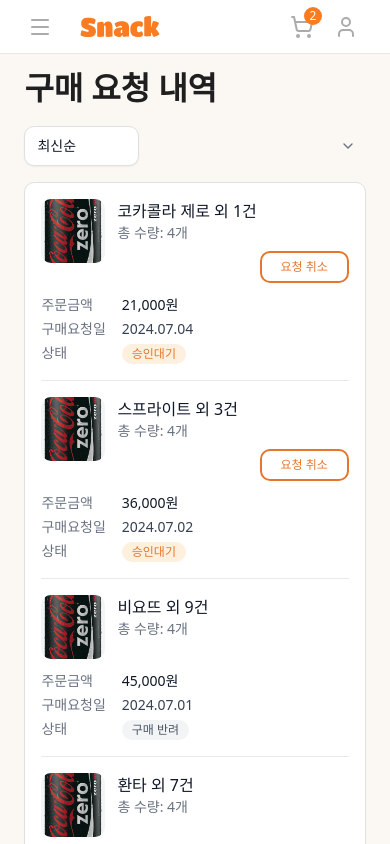
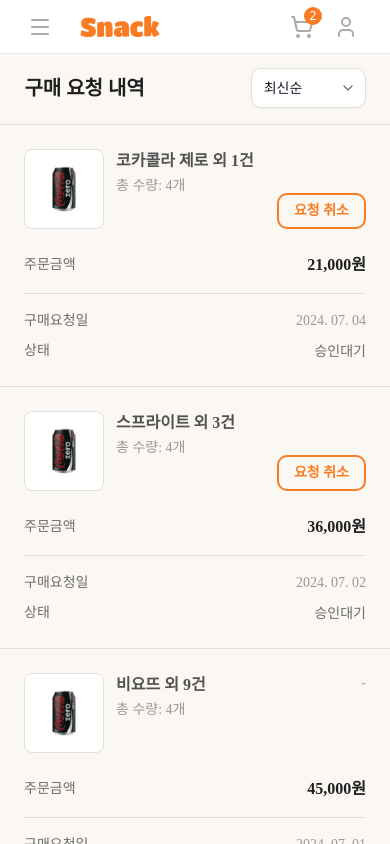
Before and after one commit to Codeit-Snack/frontend, a Next.js app: page /purchase-requests in a window 390 px wide. Shown: the top 844 px of the page. Built offline with nearby package versions, Linux system fonts and the light colour scheme; a web font is replaced by a local one.

Commit message:
[fix]내구매요청 내역 모바일 ui수정정

```diff
--- a/src/app/purchase-requests/_components/ConfirmCancelModal.tsx
+++ b/src/app/purchase-requests/_components/ConfirmCancelModal.tsx
@@ -69,7 +69,7 @@ export function ConfirmCancelModal({
             {productSummary} 구매 요청을 취소하시겠어요? 구매 요청 취소 후에는 복구할 수 없어요.
           </DialogDescription>
         </DialogHeader>
-        <DialogFooter className="mt-8 flex flex-col gap-4 sm:flex-row sm:justify-center">
+        <DialogFooter className="mt-8 flex flex-col items-center gap-4 sm:flex-row sm:justify-center">
           <Button
             type="button"
             variant="outlined"
--- a/src/app/purchase-requests/_components/PurchaseRequestCard.tsx
+++ b/src/app/purchase-requests/_components/PurchaseRequestCard.tsx
@@ -10,6 +10,11 @@ const STATUS_LABEL: Record<PurchaseRequestItem["status"], string> = {
   rejected: "구매 반려",
   approved: "승인 완료",
 };
+
+/** 날짜를 "2024. 07. 04" 형식으로 */
+function formatDateDisplay(dateStr: string) {
+  return dateStr.replace(/\./g, ". ");
+}
 
 interface PurchaseRequestCardProps {
   item: PurchaseRequestItem;
@@ -27,63 +32,94 @@ export function PurchaseRequestCard({
   return (
     <div
       className={cn(
-        "flex flex-col gap-3 border-b border-[var(--gray-gray-100)] py-4 last:border-b-0",
+        "border-b border-[var(--gray-gray-200)] px-6 py-6 first:border-t last:border-b-0",
         className
       )}
     >
-      <div className="flex gap-3">
-        <div className="relative h-16 w-16 shrink-0 overflow-hidden rounded-lg bg-gray-100">
+      {/* 상단: 상품 정보 + 요청 취소 버튼 */}
+      <div className="flex items-start gap-3 mb-6">
+        <div className="relative h-[80px] w-[80px] shrink-0 overflow-hidden rounded-[8px] border border-[var(--gray-gray-200,#E0E0E0)] bg-white p-4">
           {item.imageUrl ? (
+            <div className="flex h-full w-full items-center justify-center">
               <Image
                 src={item.imageUrl}
                 alt=""
-              fill
-              className="object-cover"
+                width={32}
+                height={32}
+                className="h-full w-full object-contain object-center"
                 unoptimized
               />
+            </div>
           ) : (
-            <div className="h-full w-full bg-gray-200" />
+            <div className="h-full w-full bg-[var(--gray-gray-100)]" />
           )}
         </div>
         <div className="min-w-0 flex-1">
-          <p className="font-medium text-gray-900">{item.productSummary}</p>
-          <p className="text-sm text-gray-500">총 수량: {item.totalQuantity}개</p>
-          {canCancel && (
-            <div className="mt-2 flex justify-end">
+          <p className="font-[Pretendard] text-[16px] font-semibold leading-[24px] text-[var(--black-black-200,#525252)]">
+            {item.productSummary}
+          </p>
+          <p className="mt-0.5 font-[Pretendard] text-[14px] font-medium leading-[22px] text-[var(--gray-gray-500,#999)]">
+            총 수량: {item.totalQuantity}개
+          </p>
+        </div>
+        {canCancel ? (
           <Button
             type="button"
             variant="outlined"
             size="etc-sm"
-                className="!h-8 !rounded-lg"
+            className="!h-9 !min-w-0 shrink-0 self-end !rounded-lg !border-[var(--primary-orange-400,#F97B22)] !px-3 font-[Pretendard] !text-[14px] !font-semibold !leading-[20px] !text-[var(--primary-orange-400,#F97B22)]"
             onClick={() => onCancelRequest(item)}
           >
             요청 취소
           </Button>
-            </div>
+        ) : (
+          <span className="shrink-0 font-[Pretendard] text-[14px] font-semibold leading-[20px] text-[var(--gray-gray-400,#ABABAB)]">
+            -
+          </span>
         )}
       </div>
+
+
+
+      {/* 주문금액 */}
+      <div className="flex items-center justify-between">
+        <span className="font-[Pretendard] text-[14px] font-medium leading-[22px] text-[var(--black-black-100,#6B6B6B)]">
+          주문금액
+        </span>
+        <span className="font-[Pretendard] text-[16px] font-bold leading-[24px] text-[var(--black-black-400,#1F1F1F)]">
+          {item.totalAmount.toLocaleString()}원
+        </span>
       </div>
-      <dl className="grid grid-cols-[auto_1fr] gap-x-4 gap-y-1 text-sm">
-        <dt className="text-gray-500">주문금액</dt>
-        <dd className="font-medium text-gray-900">
-          {item.totalAmount.toLocaleString()}원
-        </dd>
-        <dt className="text-gray-500">구매요청일</dt>
-        <dd className="text-gray-700">{item.requestDate}</dd>
-        <dt className="text-gray-500">상태</dt>
-        <dd>
+
+      {/* 구분선 */}
+      <div className="my-4 border-t border-[var(--gray-gray-200)]" />
+
+      {/* 구매요청일 / 상태 */}
+      <div className="flex flex-col gap-2">
+        <div className="flex items-center justify-between">
+          <span className="font-[Pretendard] text-[14px] font-medium leading-[22px] text-[var(--black-black-100,#6B6B6B)]">
+            구매요청일
+          </span>
+          <span className="font-[Pretendard] text-[14px] font-normal leading-[22px] text-[var(--gray-gray-500,#999)]">
+            {formatDateDisplay(item.requestDate)}
+          </span>
+        </div>
+        <div className="flex items-center justify-between">
+          <span className="font-[Pretendard] text-[14px] font-medium leading-[22px] text-[var(--black-black-100,#6B6B6B)]">
+            상태
+          </span>
           <span
             className={cn(
-              "inline-block rounded-full px-2.5 py-0.5 text-xs font-medium",
-              item.status === "pending" && "bg-[#FDF0DF] text-[#E5762C]",
-              item.status === "rejected" && "bg-gray-100 text-gray-600",
-              item.status === "approved" && "bg-gray-100 text-gray-700"
+              "font-[Pretendard] text-[14px] font-normal leading-[22px]",
+              item.status === "pending" && "text-[var(--black-black-100,#6B6B6B)]",
+              (item.status === "rejected" || item.status === "approved") &&
+                "text-[var(--gray-gray-400,#ABABAB)]"
             )}
           >
             {STATUS_LABEL[item.status]}
           </span>
-        </dd>
-      </dl>
+        </div>
+      </div>
     </div>
   );
 }
--- a/src/app/purchase-requests/page.tsx
+++ b/src/app/purchase-requests/page.tsx
@@ -85,8 +85,8 @@ export default function PurchaseRequestsPage() {
 
       <main className={cn(CONTENT_PADDING_X, "pb-12 pt-3.5 md:pt-10")}>
         <div className="mx-auto w-full max-w-[1680px]">
-          <div className="mb-4 md:mb-10 flex flex-col gap-4 sm:flex-row sm:items-center sm:justify-between">
-            <h1 className="font-[Pretendard] text-[32px] font-semibold leading-[42px] text-[var(--black-black-400,#1F1F1F)]">
+          <div className="mb-4 flex items-center justify-between md:mb-10">
+            <h1 className="font-[Pretendard] text-[20px] font-semibold leading-[32px] text-[var(--black-black-400,#1F1F1F)] md:text-[32px] md:leading-[42px]">
               구매 요청 내역
             </h1>
             <SortDropdown value={sort} onChange={setSort} />
@@ -97,7 +97,10 @@ export default function PurchaseRequestsPage() {
           ) : (
             <>
               {isMobile ? (
-                <div key={safePage} className="rounded-lg border border-[var(--gray-gray-200)] bg-white px-4">
+                <div
+                  key={safePage}
+                  className="-mx-[clamp(24px,6.25vw,120px)] md:mx-0"
+                >
                   {pageItems.map((item) => (
                     <PurchaseRequestCard
                       key={item.id}
@@ -114,8 +117,7 @@ export default function PurchaseRequestsPage() {
                 />
               )}
 
-              <div className="mt-8 flex flex-col items-center gap-2 sm:flex-row sm:justify-center">
-
+              <div className="mt-6 flex w-full flex-col items-center justify-center sm:mt-8 sm:flex-row sm:justify-center">
                 {totalPages > 1 && (
                   <Pagination
                     currentPage={safePage}
```
Lines whose indentation alone changed are shown as unchanged.
